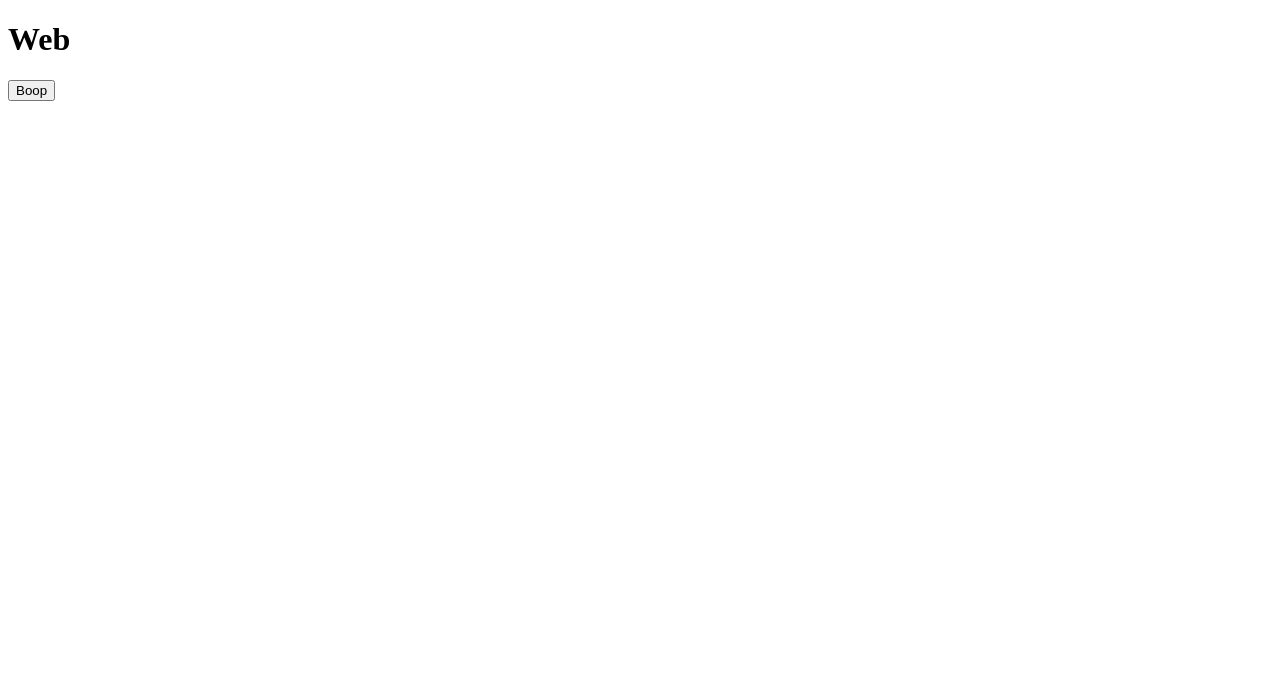
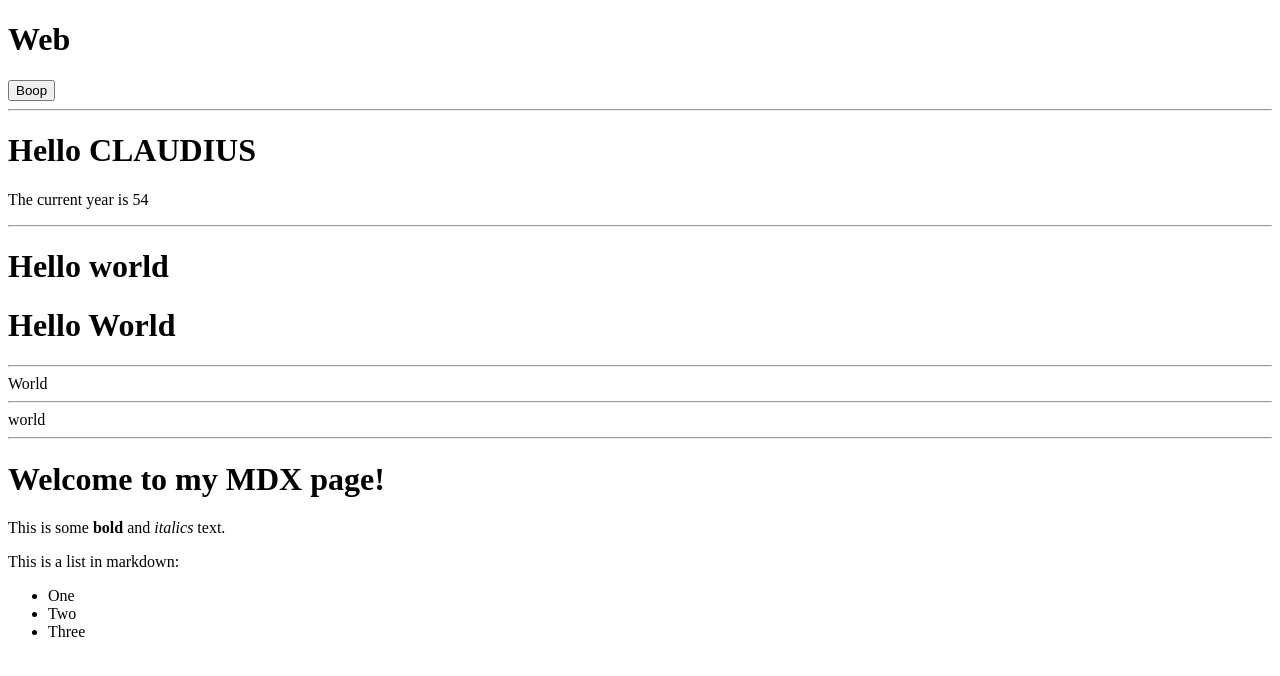
Before and after one commit to Stassi/atrinym, a Next.js app in the folder apps/web/: page / in a window 1280 px wide. Shown: the top 676 px of the page. Built offline with nearby package versions, Linux system fonts and the light colour scheme.

Commit message:
showcase `ui-mdx` components in `app:web`

```diff
--- a/apps/web/app/page.tsx
+++ b/apps/web/app/page.tsx
@@ -1,5 +1,13 @@
 import React, { type JSX } from 'react'
 import { Button, Header } from 'ui'
+import {
+  CurrentYear,
+  HelloWorld,
+  HelloWorldNonary,
+  Thing,
+  Welcome,
+  message,
+} from 'ui-mdx'
 
 /*
   eslint-disable-next-line import/no-default-export --
@@ -11,6 +19,17 @@ export default function Page(): JSX.Element {
     <>
       <Header text="Web" />
       <Button text="Boop" />
+      <hr />
+      <CurrentYear name="Claudius" year={54} />
+      <hr />
+      <HelloWorld />
+      <HelloWorldNonary />
+      <hr />
+      <Thing />
+      <hr />
+      {message}
+      <hr />
+      <Welcome />
     </>
   )
 }
```
